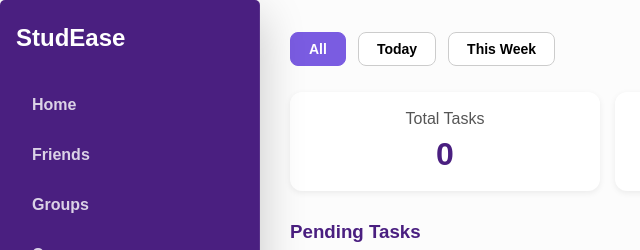
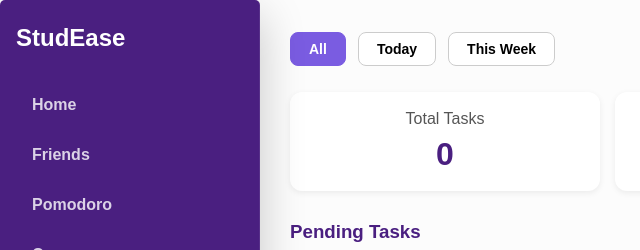
Before and after one commit to lamaIsu/webProject, a website: page View/tasks.html in a window 1280 px wide. Shown: the top 250 px of the page, 0-640 px from the left. Drawn offline with Linux system fonts and the light colour scheme; no server answers; sample sign-in values are in the browser's storage.

Commit message:
Update tasks.html

```diff
--- a/View/tasks.html
+++ b/View/tasks.html
@@ -25,7 +25,7 @@
             <nav class="nav">
                 <a href="homePage.html">Home</a>
                 <a href="friends.html">Friends</a>
-                <a href="groups.html">Groups</a>
+                <a href="Pomodoro.html">Pomodoro</a>
                 <a href="courses.html">Courses</a>
                 <a href="tasks.html" class="active">Tasks</a>
                 <a href="profile.html">Profile</a>
```
